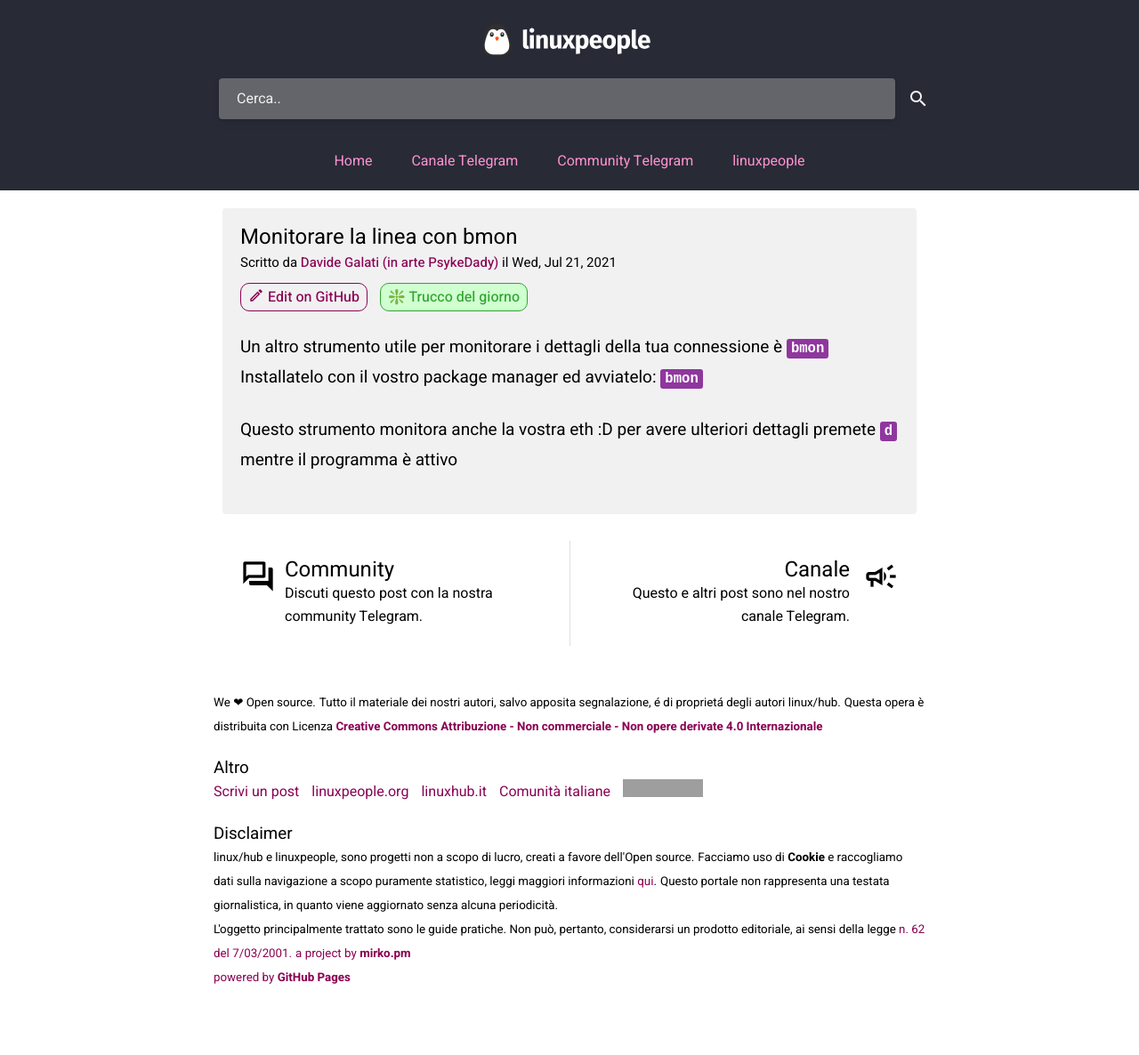
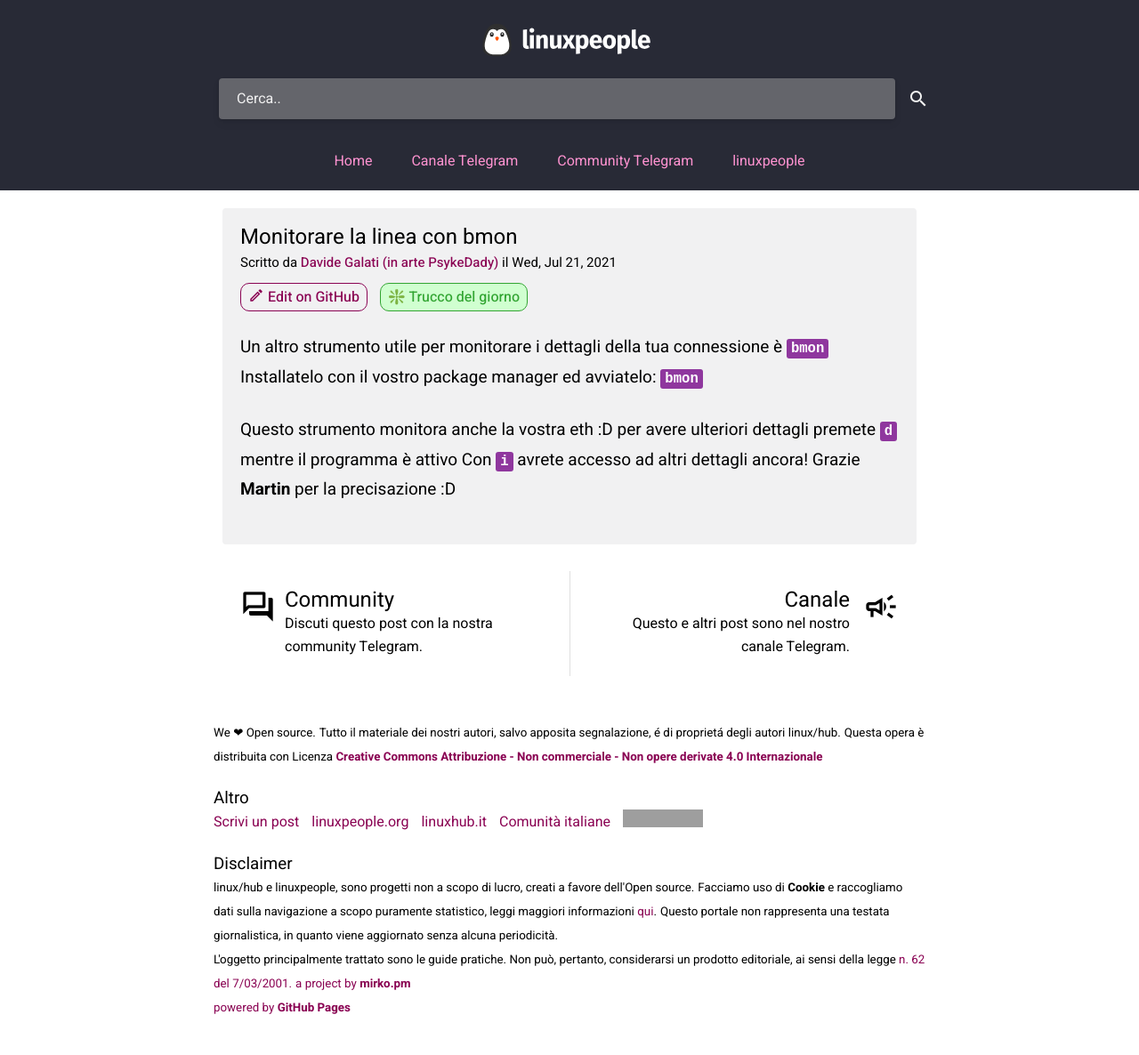
Before and after one commit to linuxhubit/linuxpeople_feed, a Jekyll site: the page built from _posts/trick/2021-07-21-monitorare-linea-con-bmon.md, in a window 1280 px wide. Shown: the whole page at 89% size. Built offline with Jekyll 4.4.1, drawn with Linux system fonts in a browser that asks for light colours; before the commit the page ends 1152 px from its top, so only the background shows below that; grey boxes are pictures that could not be loaded.

Commit message:
fix trucco

```diff
--- a/_posts/trick/2021-07-21-monitorare-linea-con-bmon.md
+++ b/_posts/trick/2021-07-21-monitorare-linea-con-bmon.md
@@ -13,3 +13,5 @@
 `bmon`
 
 Questo strumento monitora anche la vostra eth :D per avere ulteriori dettagli premete `d` mentre il programma è attivo
+Con `i` avrete accesso ad altri dettagli ancora!
+Grazie **Martin** per la precisazione :D
```
